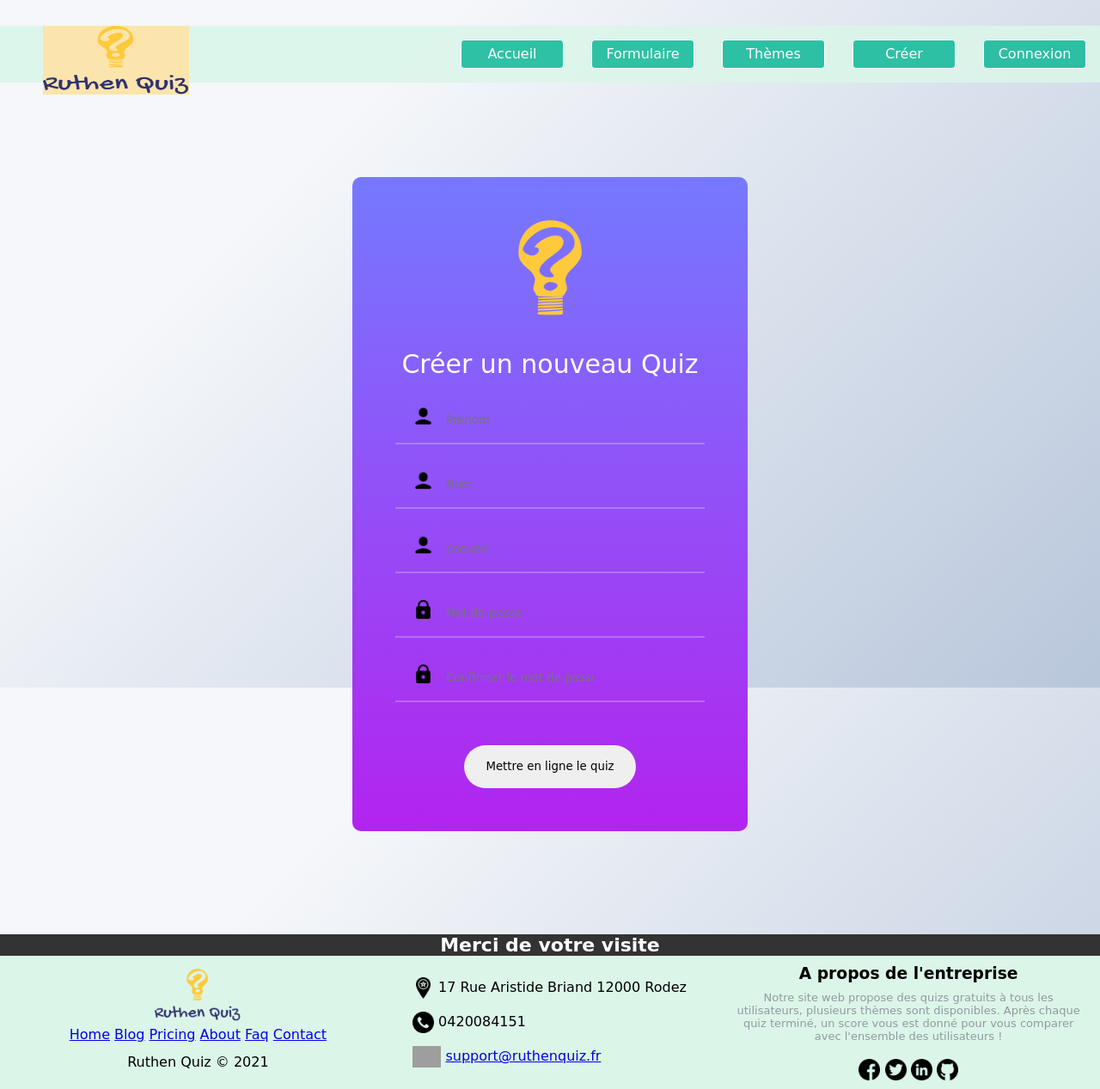
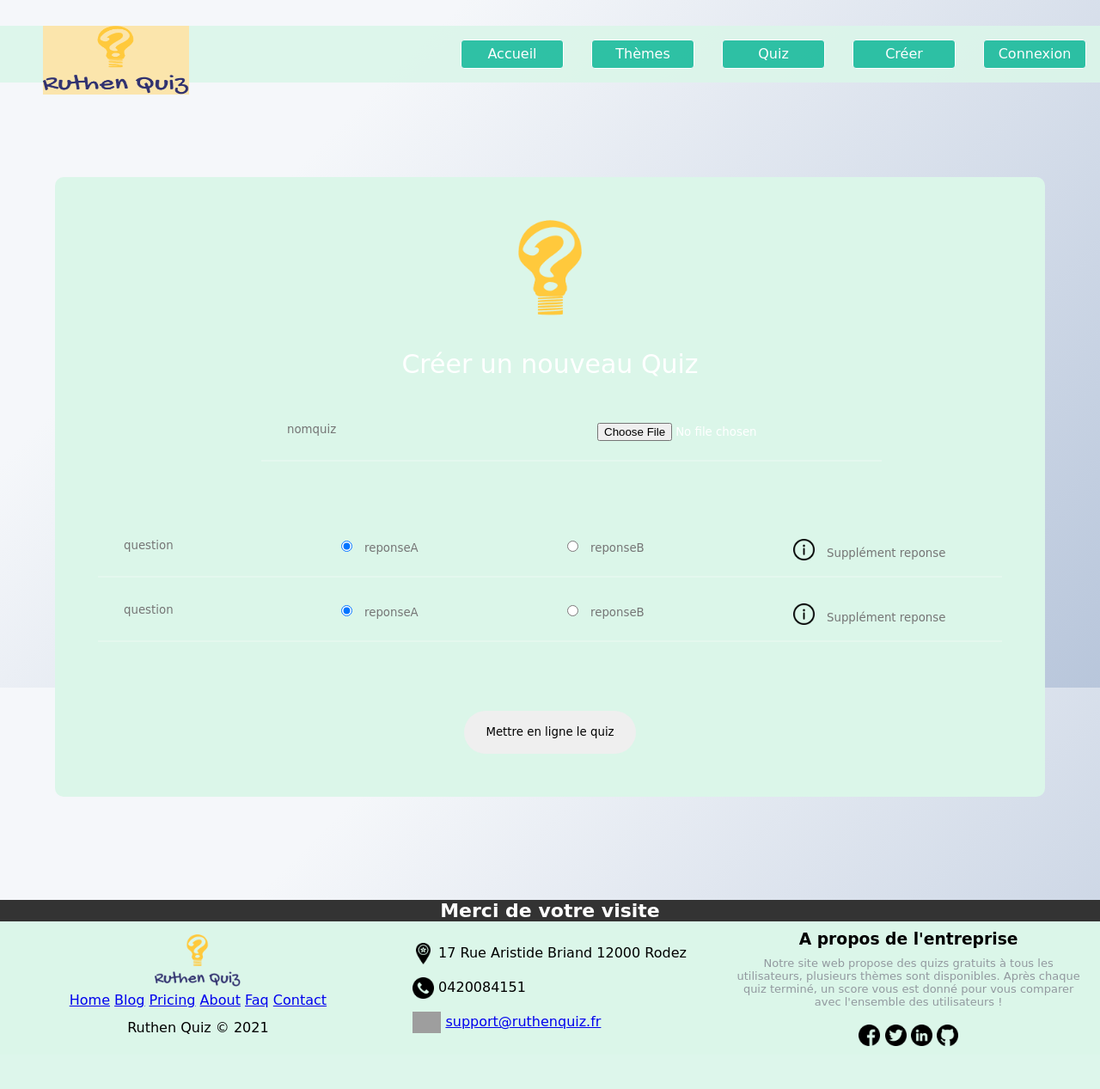
Before and after one commit to corentin-bichon/WebProject-3IL, a PHP site: page /nouveauquiz.php in a window 1280 px wide. Shown: the whole page at 86% size. After the commit the page ends 1217 px from the top, so only its background shows below. Run offline with PHP 8.4, Linux system fonts and the light colour scheme; grey boxes are pictures that could not be loaded.

Commit message:
Création de la page Création de Quiz, il manque la vrai upload de la photo et trouver la bonne réponse

```diff
--- a/CSS/mainCSS.css
+++ b/CSS/mainCSS.css
@@ -1001,3 +1001,66 @@ body::before {
     border-color: #31326F;
     cursor: pointer;
 }
+
+.cadre-nouveauquiz {
+    width: 90%;
+    border-radius: 10px;
+    overflow: hidden;
+    padding: 50px ;
+    background: #DBF6E9;
+    margin: 30px auto 100px auto;
+
+    display:flex ;
+    align-items: flex-center;
+    flex-direction: column ;
+}
+
+.entree-nouveauquiz {
+    font-family: Poppins-Regular;
+    font-size: 16px;
+    color: #fff;
+    line-height: 1.2;
+    display: block;
+    width: 100%;
+    height: 45px;
+    background: transparent;
+    padding: 0 10px 0 20px;
+    border-bottom: 2px solid rgba(255,255,255,0.24);
+    margin-bottom: 30px;
+}
+
+.entree-nouveauquiz div:hover {
+    border-bottom: 2px solid rgba(255,255,0,0.24);
+    transition: all 0.4s;
+}
+
+.entree-nouveauquiz input {
+    background: transparent;
+    border: none;
+    padding-left: 10px;
+    outline: none;
+}
+
+.nom-nouveauquiz {
+
+}
+
+.question-nouveauquiz {
+
+}
+
+.ligne-nouveauquiz {
+   display: flex;
+   flex-direction: row;
+}
+
+#imageicon-nouveau {
+   height: 25px;
+   vertical-align: bottom;
+}
+
+.information-nouveauquiz {
+   padding: 20px 140px 60px 190px;
+   display: flex;
+   flex-direction: row;
+}
--- a/extensions/navbar.php
+++ b/extensions/navbar.php
@@ -6,9 +6,9 @@
 
 	<div class="navbar">
 	    <a href="index.php">Accueil</a>
-	   	<a href="forms.html">Formulaire</a>
-	   	<a href="theme.php">Thèmes</a>
-	   	<a href="create.html">Créer</a>
+	    <a href="theme.php">Thèmes</a>
+	   	<a href="quiz.php">Quiz</a>
+	   	<a href="nouveauquiz.php">Créer</a>
 
    		<?php
              session_start();
--- a/nouveauquiz.php
+++ b/nouveauquiz.php
@@ -13,7 +13,7 @@
 
 		<section>
 
-			<div class="cadre">
+			<div class="cadre-nouveauquiz">
 
 				<div class="logo-arrondi"> </div>
 
@@ -21,37 +21,44 @@
 					<span> Créer un nouveau Quiz </span>
 				</div>
 
-				<form action="extensions/creationquiz.php" method="POST">
+				<form action="extensions/creationquiz.php" class="formulaire-nouveauquiz" method="POST">
 
-                    <div class="connexion-identifiant">
-                    	<img src="ressources/icon/utilisateur.png" id="connexion-icon" />
-                    	<input type="text" name="prenom" placeholder="Prenom" required>
+                    <div class="information-nouveauquiz">
+                         <div class="entree-nouveauquiz nom-nouveauquiz">
+                         	<input type="text" name="nomquiz" placeholder="nomquiz" required>
+                         </div>
+
+                         <div class="entree-nouveauquiz image-nouveauquiz">
+                              <input type="file" name="image" src="ressources/icon/ajouterImage.png" id="imageicon-nouveau">
+                          </div>
                     </div>
 
-					<div class="connexion-identifiant">
-						<img src="ressources/icon/utilisateur.png" id="connexion-icon" />
-						<input type="text" name="nom" placeholder="Nom" required>
-					</div>
+                <?php for ( $i = 1; $i <= 2; $i++ ) {
+                    echo '<div class="ligne-nouveauquiz">
+					    <div class="entree-nouveauquiz question-nouveauquiz">
+					    	<input type="text" name="question'.$i.'" placeholder="question" required>
+					    </div>
 
-					<div class="connexion-identifiant">
-						<img src="ressources/icon/utilisateur.png" id="connexion-icon" />
-						<input type="text" name="username" placeholder="pseudo" required>
-					</div>
+					    <div class="entree-nouveauquiz reponse-nouveauquiz">
+					        <input type="radio" id="reponseA" name="reponse'.$i.'" value="reponseA" checked>
+                        	<input type="text" name="reponseA'.$i.'" placeholder="reponseA" required>
+                        </div>
 
-					<div class="connexion-identifiant">
-					    <img src="ressources/icon/cadena.png" id="connexion-icon" />
-						<input type="password" name="password" placeholder="Mot de passe" required>
-					</div>
+                        <div class="entree-nouveauquiz reponse-nouveauquiz">
+                        	<input type="radio" id="reponseB" name="reponse'.$i.'" value="reponseB">
+                            <input type="text" name="reponseB'.$i.'" placeholder="reponseB" required>
+                        </div>
 
-					<div class="connexion-identifiant">
-                    	<img src="ressources/icon/cadena.png" id="connexion-icon" />
-                    	<input type="password" name="password2" placeholder="Confirmer le mot de passe" required>
-                    </div>
+                        <div class="entree-nouveauquiz reponse-nouveauquiz">
+                        	 <img src="ressources/icon/information.png" id="imageicon-nouveau" />
+                             <input type="text" name="inforeponse'.$i.'" placeholder="Supplément reponse">
+                        </div>
+                    </div>' ;
+				} ?>
 
 					<div class=quiz-valider>
 						<input type="submit" id='valider' value='Mettre en ligne le quiz' >
 					</div>
-
 				</form>
 			</div>
 
```
Also changed, not shown: extensions/creationquiz.php (added, +56 -0 lines), ressources/icon/ajouterImage.png (added), ressources/icon/information.png (added).
